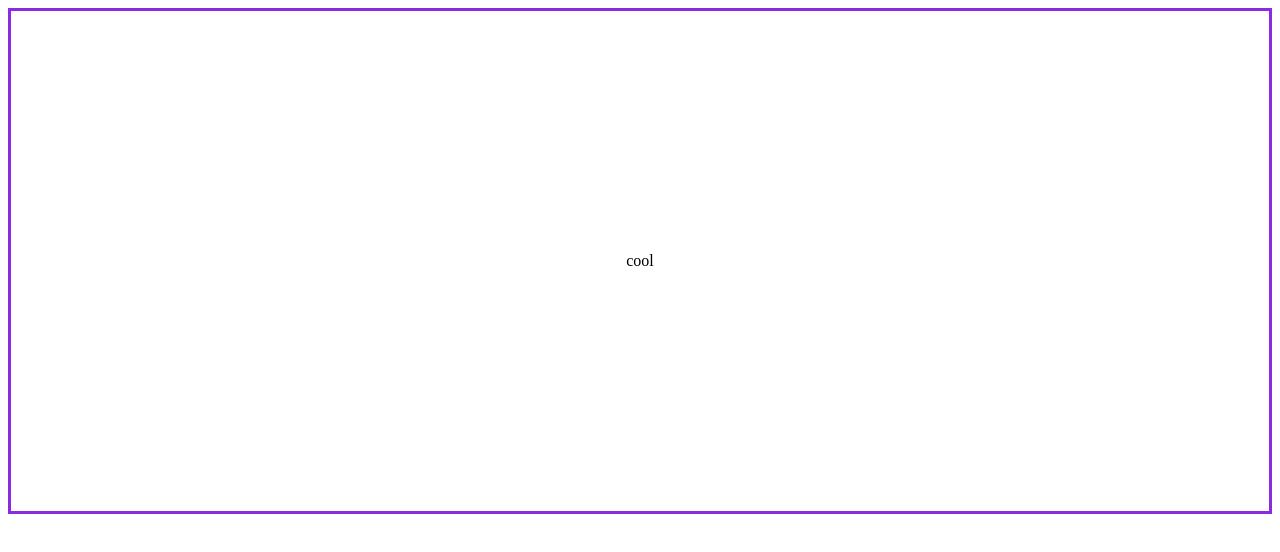
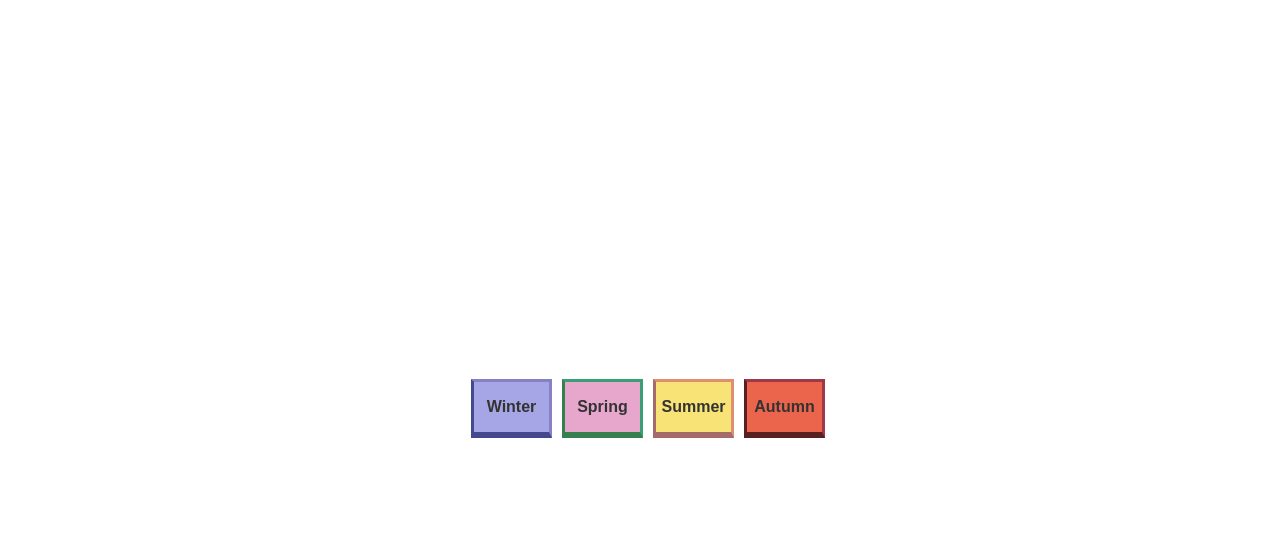
Before and after one commit to seancairotarampi/linangan2026-g9, a plain HTML site: page melo/melo.html in a window 1280 px wide. Drawn offline with Linux system fonts and the light colour scheme.

Commit message:
melo folder upd1

```diff
--- a/melo/melo.css
+++ b/melo/melo.css
@@ -1,7 +1,66 @@
-.coolDiv {
-  height: 500px;
-  border: 3px solid blueviolet;
+h2 {
+    font-family: 'Arial', sans-serif;
+    font-weight: bold;
+    font-size: 16px;
+    color: #333;
+    margin: 0;
+}
+
+.container {
+    position: relative;
+    display: flex;
+    flex-direction: row;
+    justify-content: center;
+    align-items: center;
+    width: 100vw;
+    height: 100vh;
+    gap: 10px;
+}
+
+.winter {
   display: flex;
+  background-color: #a6a6e7;
+  border: 3px solid #8780c4;
+  border-bottom: 6px solid #44498d;
+  border-left: 3px solid #44498d;
   justify-content: center;
   align-items: center;
+  width: 75px;
+  height: 50px;
 }
+
+.spring {
+  display: flex;
+  background-color: #e7a6cc;
+  border: 3px solid #39a075;
+  border-bottom: 6px solid #35804e;
+  border-left: 3px solid #35804e;
+  justify-content: center;
+  align-items: center;
+  width: 75px;
+  height: 50px;
+}
+
+.summer {
+  display: flex;
+  background-color: #f7e376;
+  border: 3px solid #df8f6f;
+  border-bottom: 6px solid #a56b6b;
+  border-left: 3px solid #a56b6b;
+  justify-content: center;
+  align-items: center;
+  width: 75px;
+  height: 50px;
+}
+
+.autumn {
+  display: flex;
+  background-color: #eb644c;
+  border: 3px solid #a03947;
+  border-bottom: 6px solid #572121;
+  border-left: 3px solid #572121;
+  justify-content: center;
+  align-items: center;
+  width: 75px;
+  height: 50px;
+}
--- a/melo/melo.html
+++ b/melo/melo.html
@@ -6,9 +6,18 @@
     <link rel="stylesheet" href="melo.css">
     <title>Document</title>
 </head>
-<body>
-    <div class="coolDiv">
-        <p>cool</p>
+<body class="container">
+    <div class="winter">
+        <h2>Winter</h2>
+    </div>
+    <div class="spring">
+        <h2>Spring</h2>
+    </div>
+    <div class="summer">
+        <h2>Summer</h2>
+    </div>
+    <div class="autumn">
+        <h2>Autumn</h2>
     </div>
 </body>
 </html>
```
